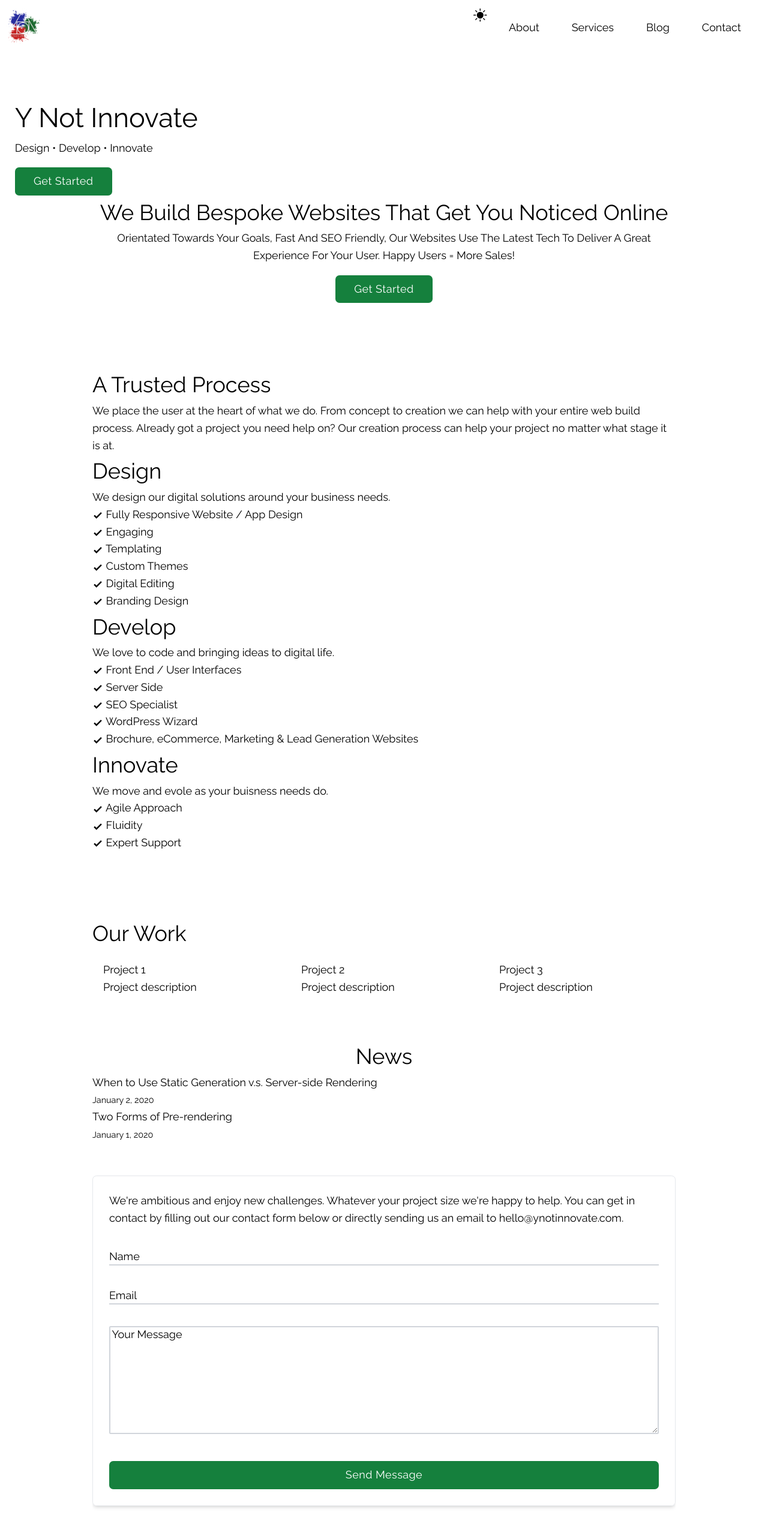
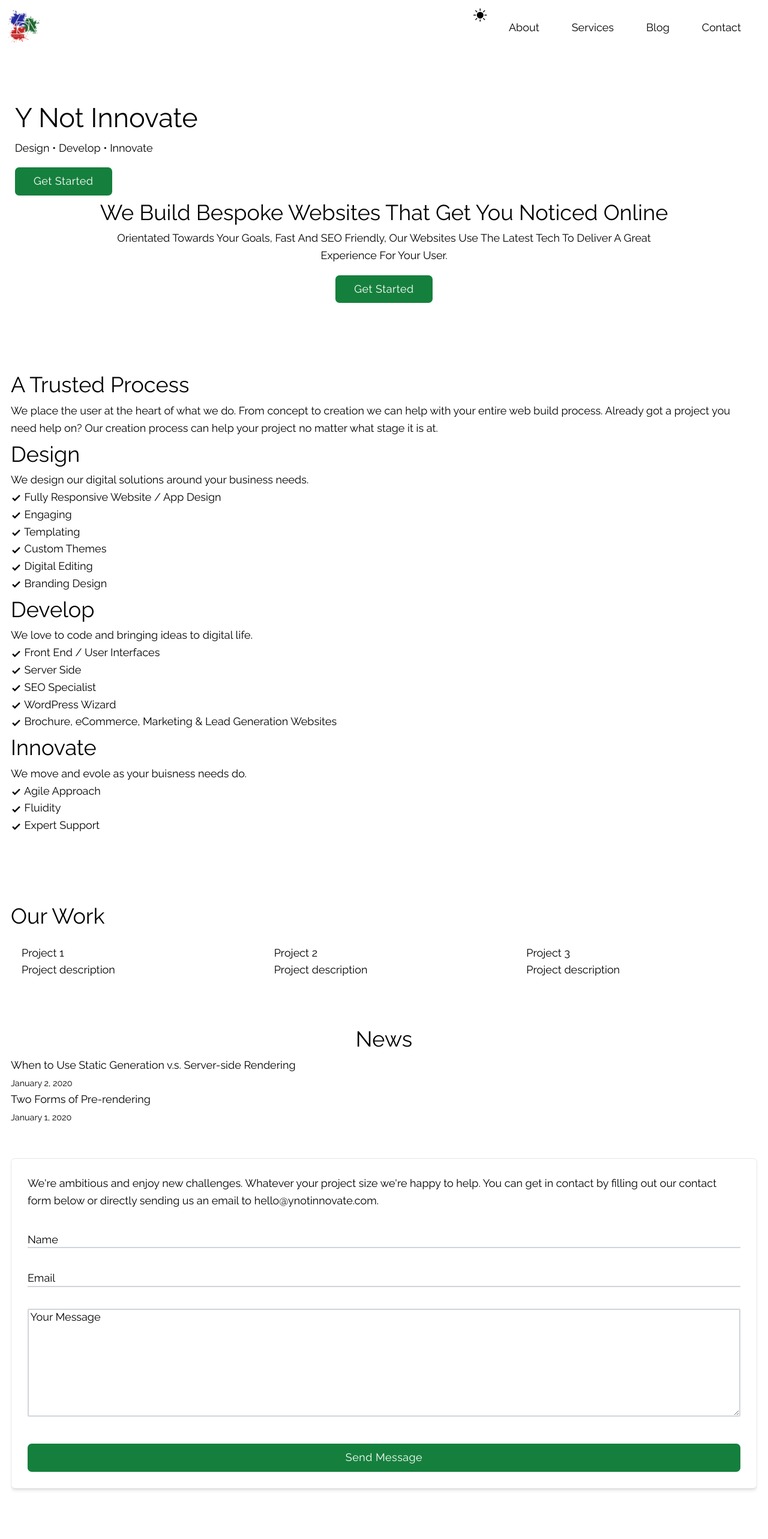
Before and after one commit to ynotGit/ynotNext, a Next.js app: page / in a window 1280 px wide. Shown: the top 2566 px of the page at 60% size. Built offline with nearby package versions, Linux system fonts and the light colour scheme; grey boxes are pictures that could not be loaded.

Commit message:
love code, indecisive at design...

```diff
--- a/components/form.js
+++ b/components/form.js
@@ -3,7 +3,7 @@ export default function Form() {
     return (
         <div className="py-12 relative flex flex-col justify-center overflow-hidden">
             <div
-                className="w-full p-6 m-auto rounded-md shadow-md border">
+                className="w-full p-6 m-auto bg-white rounded-md shadow-md border">
                 <p className="mb-8">We're ambitious and enjoy new challenges. Whatever your project size we're happy to help. You can get in contact by filling out our contact form below or directly sending us an email to hello@ynotinnovate.com.</p>
                 <form action="#" method="post" className="mt-6">
                     <div className="relative mb-8">
--- a/components/missionStatement.js
+++ b/components/missionStatement.js
@@ -6,7 +6,7 @@ export default function MissionStatement() {
         <section className="text-center py-12">
             <div className="capitalize">
                 <h2>We build bespoke websites that get you noticed online</h2>
-                <p>Orientated towards your goals, Fast and SEO friendly, our websites use the latest tech to deliver a great experience for your user. Happy users = more sales!</p>
+                <p>Orientated towards your goals, Fast and SEO friendly, our websites use the latest tech to deliver a great experience for your user.</p>
             </div>
 
             <CTAButton />
--- a/components/processSection.js
+++ b/components/processSection.js
@@ -1,4 +1,5 @@
 import { GoCheck } from 'react-icons/go';
+
 
 export default function Process() {
 
@@ -26,7 +27,8 @@ export default function Process() {
     ];
 
     return (
-        <section className="py-12">
+        <section className="py-12 grid col-span-2">
+            <div className=""></div>
             <h2>A Trusted Process</h2>
             <p>We place the user at the heart of what we do. From concept to creation we can help with your entire web build process. Already got a project you need help on? Our creation process can help your project no matter what stage it is at.</p>
 
--- a/pages/index.js
+++ b/pages/index.js
@@ -30,6 +30,8 @@ export default function Home({ allPostsData }) {
       </div>
       <div className="max-w-4xl mx-auto px-4">
         <MissionStatement />
+      </div>
+      <div className="mx-auto px-4">
         <Process />
         <Showcase />
         <section>
```
